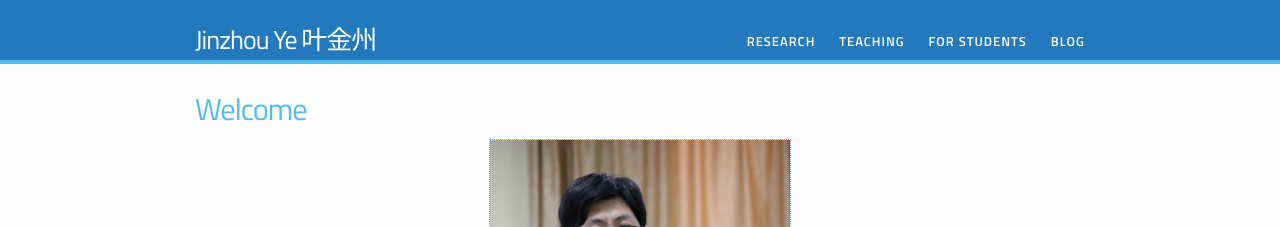
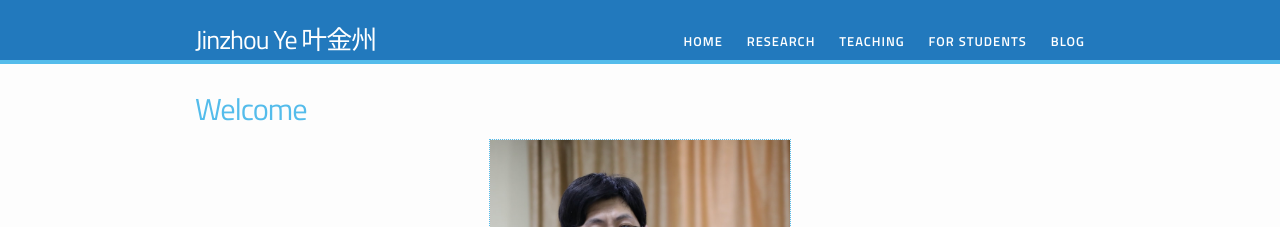
Before and after one commit to yejzh/yejzh.github.io, a Jekyll site: the page built from index.html, in a window 1280 px wide. Shown: the top 227 px of the page. Built offline with Jekyll 4.4.1, drawn with Linux system fonts in a browser that asks for light colours; nearby versions of some CDN libraries; some web fonts are replaced.

Commit message:
Update menu.yml

```diff
--- a/_data/menu.yml
+++ b/_data/menu.yml
@@ -1,5 +1,5 @@
-
-
+- title : "Home"
+  href: "/"
 - title: "Research"
   href: "/research/"
 
```
